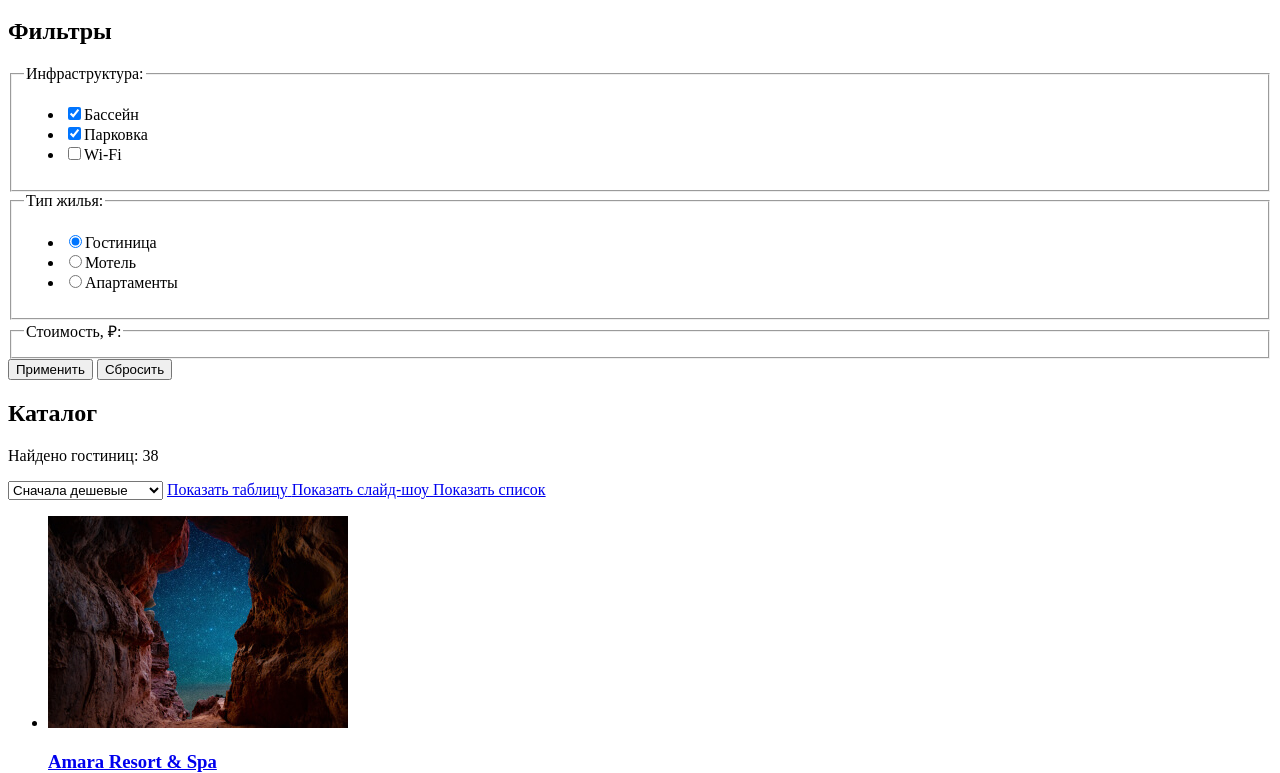
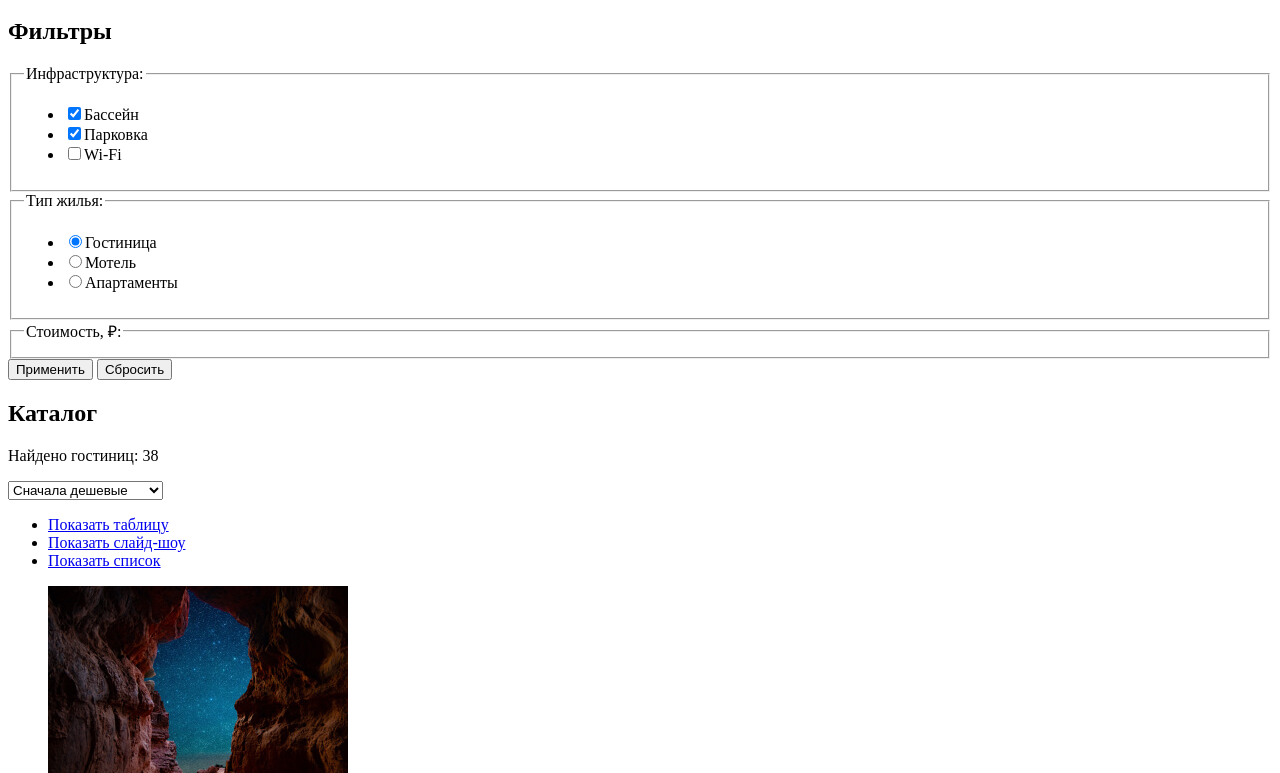
Before and after one commit to htmlacademy-htmlcss/2017247-sedona-35, a plain HTML site: page catalog.html in a window 1280 px wide. Shown: the part 327-1100 px from the top of the page. Drawn offline with Linux system fonts and the light colour scheme.

Commit message:
Добавляет элементам тег <ul>

```diff
--- a/catalog.html
+++ b/catalog.html
@@ -146,19 +146,23 @@
           <option class="catalog-select-option" value="popular">Сначала популярные</option>
         </select>
 
-
-        <a class="catalog-button button-table" href="#">
+        <ul class="catalog-appearance-list">
+          <li class="catalog-appearance-item">
+            <a class="catalog-appearance-button button-table" href="#">
               <span class="visually-hidden">Показать таблицу</span>
             </a>
-
-        <a class="catalog-button button-slideshow" href="#">
+          </li>
+          <li class="catalog-appearance-item">
+            <a class="catalog-appearance-button button-slideshow" href="#">
               <span class="visually-hidden">Показать слайд-шоу</span>
             </a>
-
-        <a class="catalog-button button-list" href="#">
+          </li>
+          <li class="catalog-appearance-item">
+            <a class="catalog-appearance-button button-list" href="#">
               <span class="visually-hidden">Показать список</span>
             </a>
-
+          </li>
+        </ul>
 
         <ul class="catalog-product-list">
           <li class="catalog-product-card-item">
```
Lines whose indentation alone changed are shown as unchanged.
